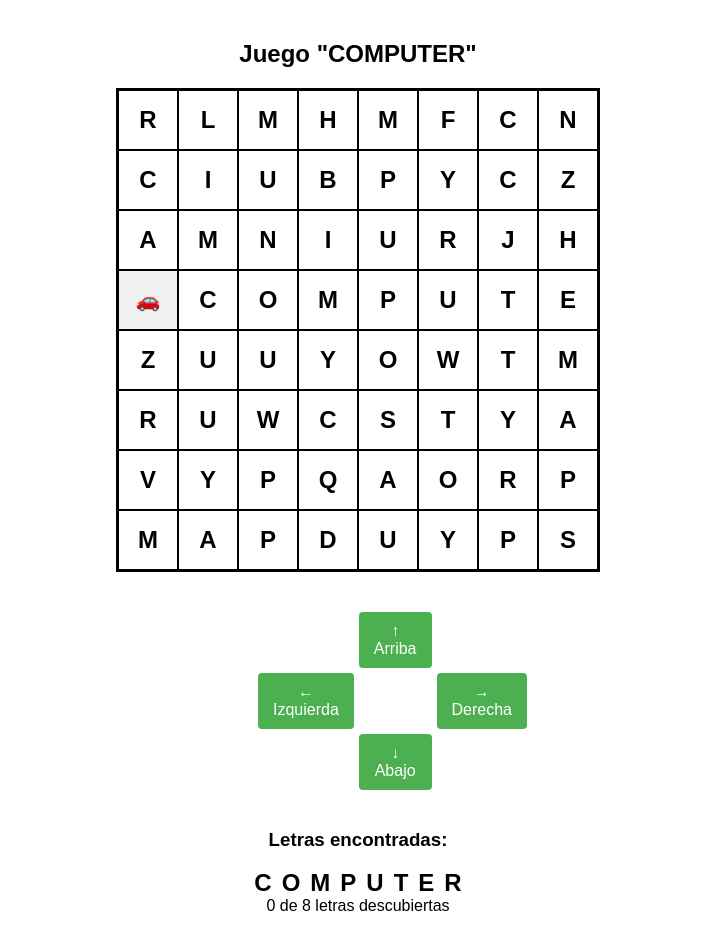
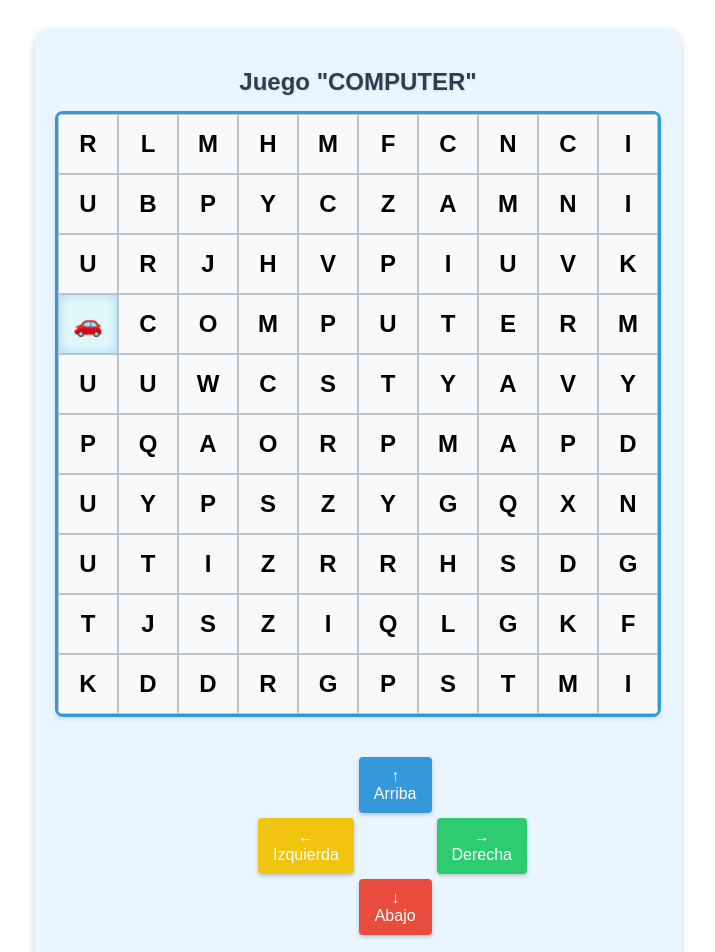
Before and after one commit to Eth4nSP/P-Web, an Angular app: page / in a window 1280 px wide. Shown: the top 952 px of the page, without its empty margins (282-997 px from the left). Built offline with nearby package versions, Linux system fonts and the light colour scheme.

Commit message:
mejorando el codigo actual 2.0

```diff
--- a/angular.json
+++ b/angular.json
@@ -8,13 +8,13 @@
       "schematics": {
         "@schematics/angular:component": {
           "style": "scss",
-          "standalone": false
+          "standalone": true
         },
         "@schematics/angular:directive": {
-          "standalone": false
+          "standalone": true
         },
         "@schematics/angular:pipe": {
-          "standalone": false
+          "standalone": true
         }
       },
       "root": "",
--- a/src/app/app.component.html
+++ b/src/app/app.component.html
@@ -1 +1,3 @@
-<app-board></app-board>
+<div class="app-container">
+  <app-board></app-board>
+</div>
--- a/src/app/app.config.ts
+++ b/src/app/app.config.ts
@@ -1,6 +1,5 @@
 import { ApplicationConfig } from '@angular/core';
 import { provideRouter } from '@angular/router';
-
 import { routes } from './app.routes';
 import { provideClientHydration } from '@angular/platform-browser';
 
--- a/src/app/board/board.component.html
+++ b/src/app/board/board.component.html
@@ -14,10 +14,10 @@
     </div>
   </div>
   <div class="controls">
-    <button type="button" (click)="moveCar('up')">↑ Arriba</button>
-    <button type="button" (click)="moveCar('left')">← Izquierda</button>
-    <button type="button" (click)="moveCar('right')">→ Derecha</button>
-    <button type="button" (click)="moveCar('down')">↓ Abajo</button>
+    <button type="button" class="btn-up" (click)="moveCar('up')">↑ Arriba</button>
+    <button type="button" class="btn-left" (click)="moveCar('left')">← Izquierda</button>
+    <button type="button" class="btn-right" (click)="moveCar('right')">→ Derecha</button>
+    <button type="button" class="btn-down" (click)="moveCar('down')">↓ Abajo</button>
   </div>
   <div class="target-word">
     <h3>Letras encontradas:</h3>
--- a/src/app/board/board.component.scss
+++ b/src/app/board/board.component.scss
@@ -4,13 +4,27 @@
   align-items: center;
   margin: 20px;
   font-family: Arial, sans-serif;
+  background-color: #e9f5ff;
+  border-radius: 15px;
+  padding: 20px;
+  box-shadow: 0 4px 8px rgba(0, 0, 0, 0.2);
+}
+
+h2 {
+  color: #2c3e50;
+  margin-bottom: 15px;
+  text-shadow: 1px 1px 2px rgba(0, 0, 0, 0.1);
 }
 
 .board {
   display: flex;
   flex-direction: column;
-  border: 2px solid #000;
+  border: 3px solid #3498db;
+  border-radius: 8px;
   margin-bottom: 20px;
+  overflow: hidden;
+  box-shadow: 0 2px 4px rgba(0, 0, 0, 0.1);
+  background-color: #f9f9f9;
 }
 
 .row {
@@ -21,7 +35,7 @@
   margin-top: 20px;
   display: grid;
   grid-template-columns: repeat(3, 1fr);
-  grid-template-rows: repeat(2, 1fr);
+  grid-template-rows: repeat(3, 1fr);
   gap: 5px;
   width: 200px;
 }
@@ -30,40 +44,50 @@ button {
   padding: 10px 15px;
   font-size: 16px;
   cursor: pointer;
-  background-color: #4CAF50;
   color: white;
   border: none;
   border-radius: 4px;
+  box-shadow: 0 2px 4px rgba(0, 0, 0, 0.2);
+  transition: all 0.2s ease;
 }
 
 button:hover {
-  background-color: #45a049;
+  transform: translateY(-2px);
+  box-shadow: 0 4px 8px rgba(0, 0, 0, 0.3);
 }
 
-/* Posición de botones específicos */
-button:nth-child(1) { /* Arriba */
+/* Colores específicos para cada botón */
+.btn-up {
   grid-column: 2;
   grid-row: 1;
+  background-color: #3498db; /* Azul */
 }
 
-button:nth-child(2) { /* Izquierda */
+.btn-left {
   grid-column: 1;
   grid-row: 2;
+  background-color: #f1c40f; /* Amarillo */
 }
 
-button:nth-child(3) { /* Derecha */
+.btn-right {
   grid-column: 3;
   grid-row: 2;
+  background-color: #2ecc71; /* Verde */
 }
 
-button:nth-child(4) { /* Abajo */
+.btn-down {
   grid-column: 2;
   grid-row: 3;
+  background-color: #e74c3c; /* Rojo */
 }
 
 .target-word {
   margin-top: 20px;
   text-align: center;
+  background-color: #fff;
+  padding: 15px;
+  border-radius: 8px;
+  box-shadow: 0 2px 4px rgba(0, 0, 0, 0.1);
 }
 
 .letters {
@@ -76,8 +100,28 @@ button:nth-child(4) { /* Abajo */
   margin: 0 5px;
   font-size: 24px;
   font-weight: bold;
+  padding: 5px;
+  border-radius: 4px;
+  background-color: #ecf0f1;
+  min-width: 30px;
+  text-align: center;
+  box-shadow: 0 1px 2px rgba(0, 0, 0, 0.1);
 }
 
 .letters .found {
-  color: green;
+  color: white;
+  background-color: #27ae60;
+  animation: pulse 1s;
 }
+
+@keyframes pulse {
+  0% { transform: scale(1); }
+  50% { transform: scale(1.2); }
+  100% { transform: scale(1); }
+}
+
+.progress {
+  margin-top: 10px;
+  font-weight: bold;
+  color: #7f8c8d;
+}
--- a/src/app/board/board.component.ts
+++ b/src/app/board/board.component.ts
@@ -19,8 +19,8 @@ export class BoardComponent implements OnInit, OnDestroy {
   carPosition = { row: 0, col: 0 };
   targetWord = 'COMPUTER';
   foundLetters: boolean[] = [];
-  // Guarda las posiciones específicas de las letras encontradas
-  foundPositions: {row: number, col: number}[] = [];
+  // Guarda las posiciones específicas de las letras encontradas y su índice en la palabra
+  foundPositions: {row: number, col: number, letterIndex: number}[] = [];
   private subscription: Subscription | null = null;
 
   constructor(private gameService: GameService) { }
@@ -28,10 +28,11 @@ export class BoardComponent implements OnInit, OnDestroy {
   ngOnInit(): void {
     // Inicializar el arreglo foundLetters
     this.foundLetters = Array(this.targetWord.length).fill(false);
+
     // Inicializar el array de posiciones encontradas
     this.foundPositions = [];
 
-    // Inicializar el tablero con letras aleatorias
+    // Inicializar el tablero con letras aleatorias y la palabra en forma de serpiente
     this.initializeBoard();
 
     // Suscribirse a los cambios de posición del carro
@@ -50,13 +51,14 @@ export class BoardComponent implements OnInit, OnDestroy {
     }
   }
 
-  // Inicializa el tablero con letras aleatorias y coloca las letras de COMPUTER secuencialmente
+  // Inicializa el tablero con letras aleatorias y coloca las letras de COMPUTER en forma de serpiente
   initializeBoard(): void {
     // Crear un tablero de 8x8
-    const rows = 8;
-    const cols = 8;
+    const rows = 10;
+    const cols = 10;
 
     // Inicializar el tablero con letras aleatorias
+    this.board = [];
     for (let i = 0; i < rows; i++) {
       this.board[i] = [];
       for (let j = 0; j < cols; j++) {
@@ -66,33 +68,83 @@ export class BoardComponent implements OnInit, OnDestroy {
       }
     }
 
-    // Determinar punto de inicio para colocar las letras consecutivamente
-    // Elegimos empezar en una posición del borde para tener espacio
-    // Por ejemplo, colocamos la primera letra en (3,1)
-    let startRow = 3;
-    let startCol = 1;
+    // Colocar las letras de COMPUTER en forma de serpiente
+    this.placeWordAsSnake();
 
-    // Colocar el auto en (3,0) - a la izquierda de la primera letra
-    this.carPosition = { row: startRow, col: startCol - 1 };
+    // Colocar el auto al inicio de la serpiente, pero una casilla antes
+    this.carPosition = {
+      row: 3,
+      col: 0
+    };
     this.gameService.updateCarPosition(this.carPosition.row, this.carPosition.col);
 
-    // Limpiamos la posición del auto para que no tenga letra
+    // No colocar letra en la posición del auto
     this.board[this.carPosition.row][this.carPosition.col] = ' ';
+  }
 
-    // Colocar las letras de COMPUTER consecutivamente en horizontal
-    for (let i = 0; i < this.targetWord.length; i++) {
-      // Si llegamos al borde del tablero, pasamos a la siguiente fila
-      if (startCol + i >= cols) {
-        startRow++;
-        startCol = 1;
-      }
+  // Coloca la palabra objetivo en forma de serpiente en el tablero
+  placeWordAsSnake(): void {
+    const word = this.targetWord;
 
-      // Colocar la letra en el tablero
-      const letterCol = (startCol + i) % cols;
-      const letterRow = startRow + Math.floor((startCol + i) / cols);
+    // Iniciar en una posición fija para facilitar la depuración
+    let currentRow = 3;
+    let currentCol = 1;
 
-      if (letterRow < rows) {
-        this.board[letterRow][letterCol] = this.targetWord[i];
+    // Direcciones posibles: 0=derecha, 1=abajo, 2=izquierda, 3=arriba
+    const directions = [[0, 1], [1, 0], [0, -1], [-1, 0]];
+    let directionIndex = 0;
+
+    // Posiciones ya ocupadas por la palabra
+    const occupiedPositions = new Set<string>();
+
+    // Colocar cada letra de la palabra
+    for (let i = 0; i < word.length; i++) {
+      // Colocar la letra en la posición actual
+      this.board[currentRow][currentCol] = word[i];
+      occupiedPositions.add(`${currentRow},${currentCol}`);
+
+      if (i < word.length - 1) {
+        // Determinar la próxima dirección
+        let validDirectionFound = false;
+        let attempts = 0;
+        const maxAttempts = 4; // Probar todas las direcciones posibles
+
+        while (!validDirectionFound && attempts < maxAttempts) {
+          // Calcular la próxima posición
+          const nextRow = currentRow + directions[directionIndex][0];
+          const nextCol = currentCol + directions[directionIndex][1];
+
+          // Verificar si la posición es válida (dentro del tablero y no ocupada)
+          if (
+            nextRow >= 0 && nextRow < this.board.length &&
+            nextCol >= 0 && nextCol < this.board[0].length &&
+            !occupiedPositions.has(`${nextRow},${nextCol}`)
+          ) {
+            // Actualizar la posición actual
+            currentRow = nextRow;
+            currentCol = nextCol;
+            validDirectionFound = true;
+          } else {
+            // Cambiar la dirección
+            directionIndex = (directionIndex + 1) % 4;
+            attempts++;
+          }
+        }
+
+        // Si no se encontró una dirección válida, buscar cualquier posición disponible
+        if (!validDirectionFound) {
+          for (let r = 0; r < this.board.length; r++) {
+            for (let c = 0; c < this.board[0].length; c++) {
+              if (!occupiedPositions.has(`${r},${c}`)) {
+                currentRow = r;
+                currentCol = c;
+                validDirectionFound = true;
+                break;
+              }
+            }
+            if (validDirectionFound) break;
+          }
+        }
       }
     }
   }
@@ -103,22 +155,22 @@ export class BoardComponent implements OnInit, OnDestroy {
     const currentCol = this.carPosition.col;
     const currentLetter = this.board[currentRow][currentCol];
 
-    // Buscar la posición exacta de la letra en la palabra objetivo
+    // Buscar la posición de la letra en la palabra objetivo
     for (let i = 0; i < this.targetWord.length; i++) {
       if (this.targetWord[i] === currentLetter) {
-        // Marcar la letra como encontrada en la palabra
-        this.foundLetters[i] = true;
+        // Verificar si ya hemos encontrado esta letra específica en otra posición
+        const letterPositionAlreadyFound = this.foundPositions.some(pos => pos.letterIndex === i);
 
-        // Guardar la posición específica donde se encontró la letra
-        const alreadyFound = this.foundPositions.some(
-          pos => pos.row === currentRow && pos.col === currentCol
-        );
+        if (!letterPositionAlreadyFound) {
+          // Marcar la letra como encontrada en la palabra
+          this.foundLetters[i] = true;
 
-        if (!alreadyFound) {
-          this.foundPositions.push({ row: currentRow, col: currentCol });
+          // Guardar la posición específica donde se encontró la letra
+          this.foundPositions.push({ row: currentRow, col: currentCol, letterIndex: i });
+
+          // Solo encontramos la primera ocurrencia de la letra
+          break;
         }
-
-        break;
       }
     }
   }
--- a/src/app/cell/cell.component.scss
+++ b/src/app/cell/cell.component.scss
@@ -1,29 +1,38 @@
 .cell {
   width: 60px;
   height: 60px;
-  border: 1px solid #000;
+  border: 1px solid #bdc3c7;
   display: flex;
   justify-content: center;
   align-items: center;
   font-size: 24px;
   font-weight: bold;
   box-sizing: border-box;
-  transition: color 0.3s ease, background-color 0.3s ease;
+  transition: all 0.3s ease;
+  background-color: #f8f9fa;
 }
 
 .car-position {
-  background-color: #f0f0f0;
+  background-color: #e0f7fa;
   position: relative;
+  box-shadow: inset 0 0 10px rgba(0, 150, 255, 0.3);
 }
 
 .car-position::after {
   content: '🚗';
   position: absolute;
-  font-size: 20px;
+  font-size: 24px;
+  animation: bounce 0.5s infinite alternate;
+}
+
+@keyframes bounce {
+  from { transform: translateY(0); }
+  to { transform: translateY(-3px); }
 }
 
 .found-letter {
-  color: green;
+  color: white;
   font-weight: bold;
-  background-color: #e8ffe8;
+  background-color: #27ae60;
+  transform: scale(0.95);
 }
--- a/src/app/game.service.ts
+++ b/src/app/game.service.ts
@@ -12,12 +12,9 @@ interface Position {
 export class GameService {
   private carPositionSubject = new BehaviorSubject<Position>({ row: 0, col: 0 });
 
-  constructor() {
-    console.log('GameService inicializado');
-  }
+  constructor() {}
 
   updateCarPosition(row: number, col: number): void {
-    console.log(`Actualizando posición del carro: [${row}, ${col}]`);
     this.carPositionSubject.next({ row, col });
   }
 
```
